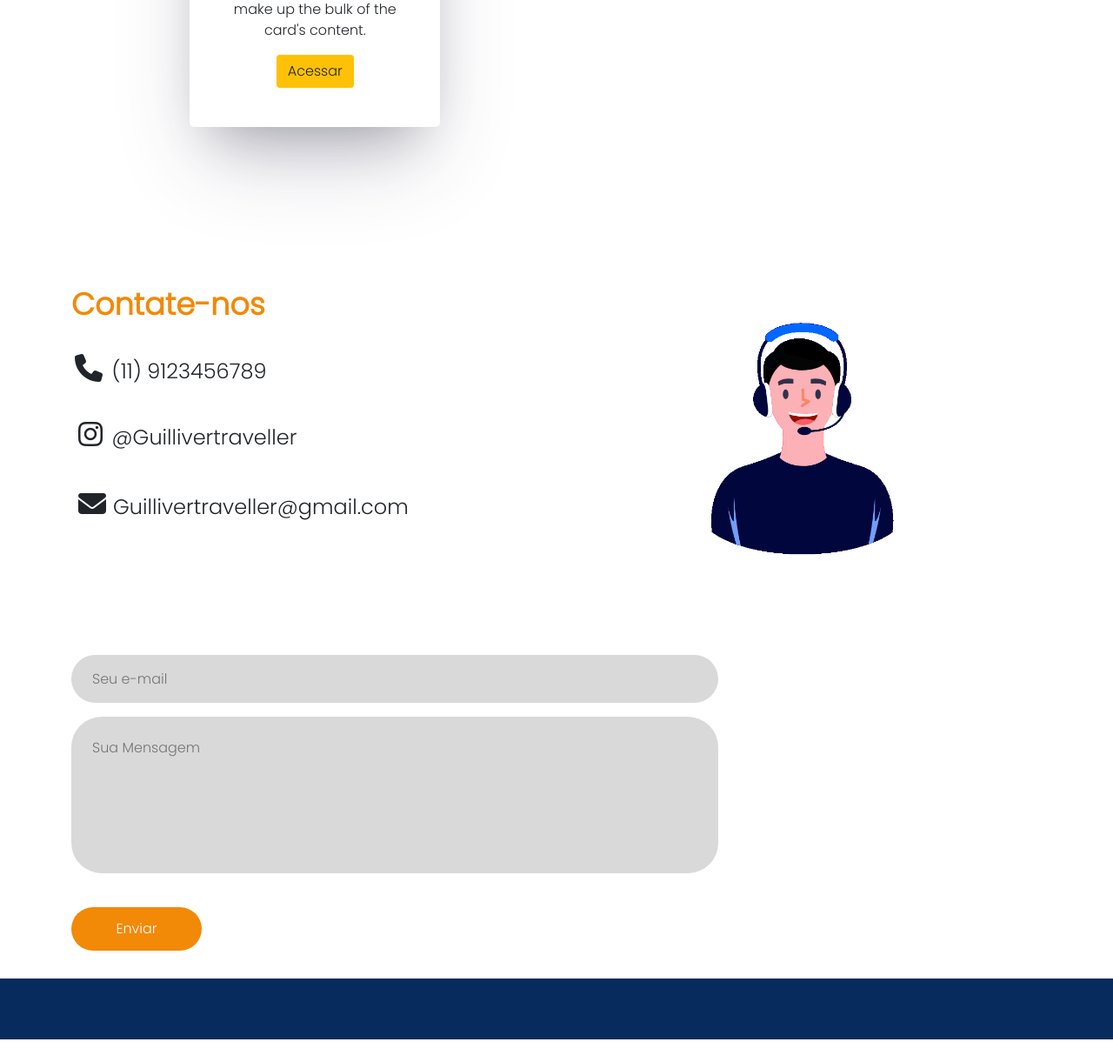
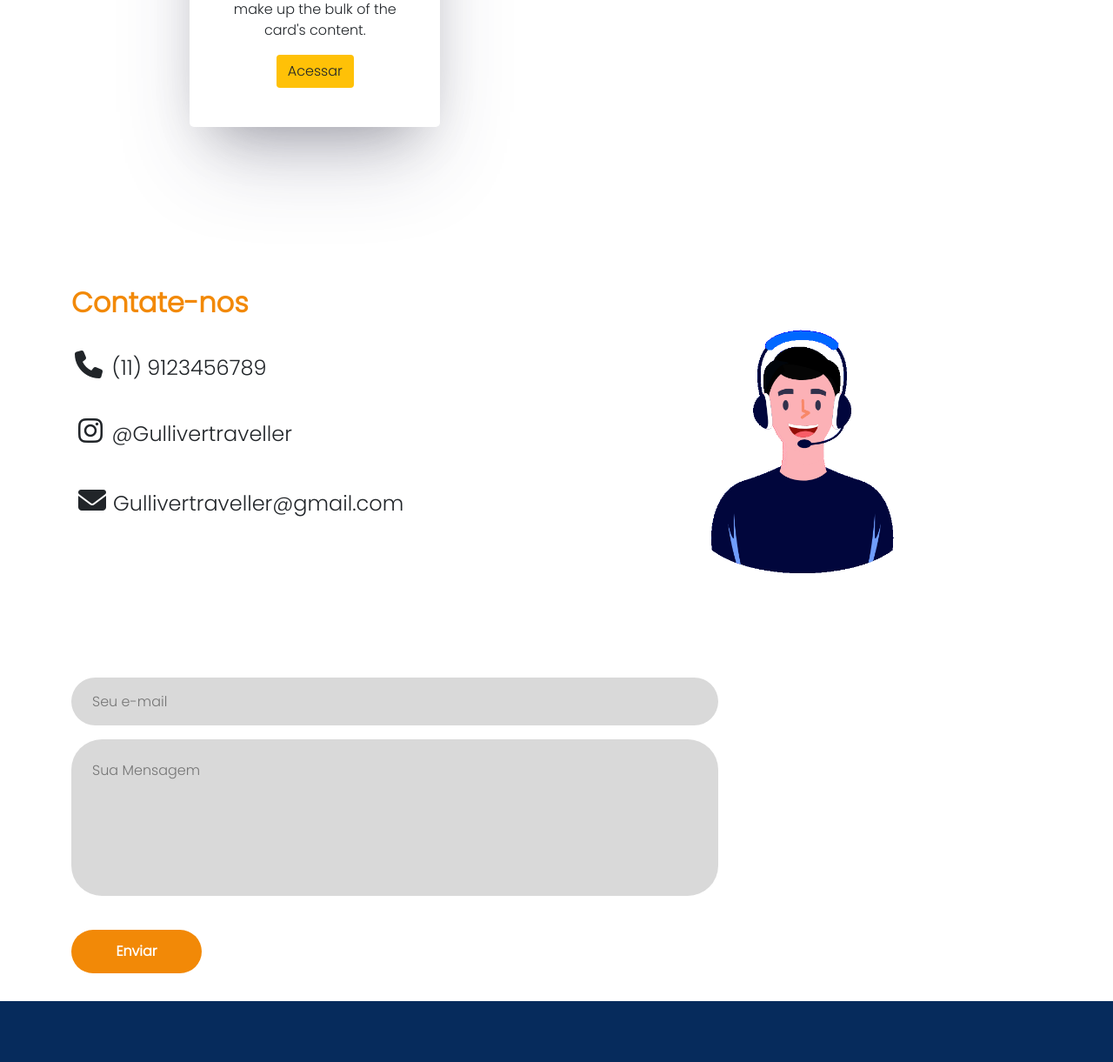
Before and after one commit to DaianedeOliveira/GuiiliverTraveller-Bootstrap, a PHP site: page / in a window 1280 px wide. Shown: the part 4042-5263 px from the top of the page at 87% size. Before the commit the page ends 5237 px from the top, so only its background shows below. Run offline with PHP 8.4, Linux system fonts and the light colour scheme; some libraries are stand-ins or nearby versions.

Commit message:
Atualização | Gulliver Traveller

```diff
--- a/index.css
+++ b/index.css
@@ -1,98 +1,117 @@
 @import url('https://fonts.googleapis.com/css2?family=Lato:wght@300&family=Open+Sans:wght@300&family=Poppins:wght@300&family=Roboto:wght@300&display=swap');
 
 
-:root{
+:root {
     --blue-p: #062B5C;
     --orange-p: #F28907;
     --white-p: #FFFFFF;
 }
-*{
+
+* {
     font-family: 'Poppins', sans-serif;
     font-size: 16px;
-    box-sizing: border-box!important;
-}
-body{
-    overflow-x: hidden!important;
-    margin: 0!important;
-    padding: 0!important;
+    box-sizing: border-box !important;
 }
 
-.navbar{
+body {
+    overflow-x: hidden !important;
+    margin: 0 !important;
+    padding: 0 !important;
+}
+
+.navbar {
     background-color: var(--orange-p);
 }
-.navbar a{
-    color: var(--white-p)!important;
+
+.navbar a {
+    color: var(--white-p) !important;
     font-weight: bold;
 }
-.nav-item a:hover{
-    color: var(--blue-p)!important;
+
+.nav-item a:hover {
+    color: var(--blue-p) !important;
 }
-header{
+
+header {
     background-color: var(--blue-p);
 }
-header .navbar-brand{
+
+header .navbar-brand {
     padding-left: 8rem;
 }
-header .nav-item{
+
+header .nav-item {
     padding: 0.9rem;
 }
-header .nav-item:last-child{
+
+header .nav-item:last-child {
     padding-right: 10.5rem;
 }
-.dropdown-menu{
-    background-color: var(--orange-p)!important;
+
+.dropdown-menu {
+    background-color: var(--orange-p) !important;
 }
-.dropdown-menu a:hover{
-    background-color: var(--blue-p)!important;
-    color: var(--white-p)!important;
+
+.dropdown-menu a:hover {
+    background-color: var(--blue-p) !important;
+    color: var(--white-p) !important;
 }
-.cabecalho-banner{
+
+.cabecalho-banner {
     padding-top: 5rem;
 }
-.mold-oval{
+
+.mold-oval {
     width: 241px;
     height: 309px;
-    border: 11px solid var(--orange-p) ;
+    border: 11px solid var(--orange-p);
     border-radius: 100px;
     background-image: url(imgs/img1.svg);
     background-size: cover;
 }
-.mold-oval-sec{
+
+.mold-oval-sec {
     width: 241px;
     height: 309px;
     margin-top: 5rem;
-    border: 11px solid var(--orange-p) ;
+    border: 11px solid var(--orange-p);
     border-radius: 100px;
     background-image: url(imgs/img-2.svg);
     background-size: 120%;
     background-position: 16%;
     background-repeat: no-repeat;
 }
-.texto-1{
+
+.texto-1 {
     padding-top: 5rem;
     color: var(--white-p);
 }
-.texto-1 h1{
+
+.texto-1 h1 {
     margin-bottom: 2rem;
     font-size: 2rem;
     font-weight: 900;
 }
-.texto-1 p{
+
+.texto-1 p {
     margin-bottom: 2rem;
     text-align: left;
 }
-.texto-1 img{
+
+.texto-1 img {
     width: 35px;
     height: 35px;
 }
-.botao-login{
+
+.botao-login {
     width: 220px;
     height: 60px;
-    background-color: var(--orange-p)!important;
-    color: var(--white-p)!important;
-    border-radius: 35px!important;
+    background-color: var(--orange-p) !important;
+    color: var(--white-p) !important;
+    border-radius: 35px !important;
 }
-.botao-login:hover{
+
+.botao-login:hover {
     background-color: rgb(143, 143, 143);
     cursor: pointer;
     font-weight: bold;
@@ -100,53 +119,60 @@
     transition: all 0.5s;
 }
 
-.barra-busca{
-    width: 75%!important;
-    height: 60px!important;
+.barra-busca {
+    width: 75% !important;
+    height: 60px !important;
     margin-top: 8rem;
     margin-left: 15%;
     margin-right: 15%;
 }
-.barra-busca input{
-    border-top-left-radius: 35px!important;
-    border-bottom-left-radius: 35px!important;
+
+.barra-busca input {
+    border-top-left-radius: 35px !important;
+    border-bottom-left-radius: 35px !important;
 }
-.barra-busca button{
-    border-top-right-radius: 35px!important;
-    border-bottom-right-radius: 35px!important;
+
+.barra-busca button {
+    border-top-right-radius: 35px !important;
+    border-bottom-right-radius: 35px !important;
     background-color: var(--orange-p);
     color: var(--white-p);
     font-weight: 300;
 }
 
-.waves{
-    width: 100%!important;
+.waves {
+    width: 100% !important;
     margin: 0;
     padding: 0;
     transform: rotate(180deg);
 }
-.sec-1{
+
+.sec-1 {
     background-color: var(--white-p);
     padding-top: 5rem;
 }
-.sec-1 h1{
+
+.sec-1 h1 {
     padding-bottom: 2rem;
     font-size: 2rem;
     font-weight: 900;
     color: var(--blue-p);
 }
-.icone-servicos{
+
+.icone-servicos {
     width: 150px;
     height: auto;
     margin-right: 6.5rem;
     border-radius: 100px;
 }
-.icone-servicos img{
+
+.icone-servicos img {
     width: 180px;
     height: 180px;
     margin-left: 6rem;
 }
-.icone-servicos h2{
+
+.icone-servicos h2 {
     width: 215px;
     height: 32px;
     padding-top: 0.5rem;
@@ -158,12 +184,14 @@
     border-radius: 35px;
 
 }
-.sec-2{
+
+.sec-2 {
     background-color: var(--orange-p);
     margin-top: 3rem;
     padding-top: 3rem;
 }
-.borda-titulo{
+
+.borda-titulo {
     width: 350px;
     height: 42px;
     margin-bottom: 2rem;
@@ -172,104 +200,98 @@
     background-color: var(--blue-p);
     border-radius: 35px;
 }
-.borda-titulo h1{
+
+.borda-titulo h1 {
     font-size: 1.5rem;
     color: var(--white-p);
 }
-.card{
+
+.card {
     width: 350px;
     height: 400px;
-    background-color: transparent!important;
-    border-radius: 35px!important;
+    background-color: transparent !important;
+    border-radius: 35px !important;
 }
-.card img{
+
+.card img {
     width: 350px;
     height: 400px;
     border-radius: 35px;
 }
-.card-title{
+
+.card-title {
     font-size: 1.2rem;
     font-weight: 700;
 }
-.aval-stars{
+
+.aval-stars {
     margin-bottom: 2rem;
     -webkit-text-stroke-width: 1px;
     -webkit-text-stroke-color: #000;
     color: #FFD600;
 }
 
-
-.historia{
-    background-color: #062B5C;
-    box-shadow: 0px 20px 1px 0.5px  #F28907;
-    color:#D9D9D9 ;
-    padding: 5px;
-}
-
-.box{
+.box {
     color: #000;
     cursor: pointer;
 }
 
-.box:hover{
+.box:hover {
     background-color: #062B5C;
     cursor: pointer;
     color: #000;
     transform: scale(1.1);
     transition: all 0.5s;
 }
-.informacoes-contato{
+
+.informacoes-contato {
     padding-top: 8rem;
 }
-.informacoes-contato h2{
+
+.informacoes-contato h2 {
     font-size: 1.5rem;
     font-weight: 500;
     margin-top: 2rem;
 }
-.informacoes-contato  i{
+
+.informacoes-contato i {
     font-size: 2rem;
-
 }
 
-.informacoes-contato > h2 {
-    cursor: pointer;
-
-}
-
-.informacoes-contato > h2:hover{
-    color: #5e6165;
-
-
-}
-.assistant-virtual{
+.assistant-virtual {
     width: 540px;
     height: 520px;
 }
 
-.formulario-contato h1{
+.formulario-contato h1 {
     font-size: 2rem;
     font-weight: 900;
     color: var(--orange-p);
 }
-.formulario-contato input, textarea{
+
+.formulario-contato input,
+textarea {
     margin-top: 2rem;
     margin-bottom: 1rem;
     border: none;
     border-radius: 35px;
     background-color: #D9D9D9;
 }
-.email{
+
+.email {
     width: 689px;
     height: 55px;
     padding: 1.5rem;
 }
-.mensagem{
+
+.mensagem {
     width: 689px;
     height: 180px;
     padding: 1.5rem;
     resize: none;
 }
-.botao-enviar{
+
+.botao-enviar {
     width: 150px;
     height: 50px;
     margin-top: 2rem;
@@ -278,19 +300,30 @@
     color: var(--white-p);
     border: none;
     border-radius: 35px;
+    font-weight: bold;
+
 }
-.final-rodape{
+
+
+.botao-enviar:hover {
+    transform: scale(1.1);
+    transition: all 0.5s;
+}
+
+.final-rodape {
     height: 70px;
     background-color: var(--blue-p);
 }
 
-.serviços{
+.serviços {
     padding-top: 60px;
     padding-bottom: 50px;
 }
 
 
-.carro-img, .carro-img1, .carro-img2{
+.carro-img,
+.carro-img1,
+.carro-img2 {
     width: 350px;
     height: 500px;
     display: inline-block;
@@ -304,18 +337,36 @@
 }
 
 
-.titulo_carro{
-font-weight: bolder;
-color: #073673;
-font-size: 32px;
+.titulo_carro {
+    font-weight: bolder;
+    color: #073673;
+    font-size: 32px;
+
 
 }
-.card-carro{
+
+.card-carro {
     cursor: pointer;
     border-radius: 10px;
 }
 
-.card-carro:hover{
+.card-carro:hover {
     transform: scale(1.1);
     transition: all 0.5s;
 }
+
+.titulo-contact {
+    font-size: 32px;
+    color: hsl(33, 94%, 49%);
+    font-weight: bolder;
+
+}
+
+.contact {
+    cursor: pointer;
+}
+
+.contact:hover {
+    color: #7e7e7e;
+    font-style: italic;
+}
--- a/index.html
+++ b/index.html
@@ -6,6 +6,8 @@
   <meta charset="utf-8">
   <meta name="viewport" content="width=device-width, initial-scale=1">
   <link rel="stylesheet" href="index.css">
+  <link rel="icon" type="imagem/png" href="/imgs/Airplane.png - Atalho.lnk" />
+
   <!-- Bootstrap CSS -->
   <link href="https://cdn.jsdelivr.net/npm/bootstrap@5.1.3/dist/css/bootstrap.min.css" rel="stylesheet"
     integrity="sha384-1BmE4kWBq78iYhFldvKuhfTAU6auU8tT94WrHftjDbrCEXSU1oBoqyl2QvZ6jIW3" crossorigin="anonymous">
@@ -13,9 +15,8 @@
     integrity="sha512-KfkfwYDsLkIlwQp6LFnl8zNdLGxu9YAA1QvwINks4PhcElQSvqcyVLLD9aMhXd13uQjoXtEKNosOWaZqXgel0g=="
     crossorigin="anonymous" referrerpolicy="no-referrer" />
   <script src async="index.js"> </script>
-  <link rel="icon" type="imagem/png" href="/imgs/Airplane.png" />
 
-  <title>GuilliverTraveller</title>
+  <title>GulliverTraveller</title>
 </head>
 
 <body>
@@ -24,14 +25,11 @@
     <div class="container-fluid p-0">
       <nav class="navbar navbar-expand-lg navbar-light">
         <div class="container-fluid">
-          <a class="navbar-brand" href="#"> <img class="logo" src="imgs/logo1.svg" alt="logo"></a>
+          <a class="navbar-brand" href="#"><img src="imgs/logo1 (2).svg" alt=""></a>
           <button class="navbar-toggler" type="button" data-bs-toggle="collapse" data-bs-target="#navbarNavDropdown"
             aria-controls="navbarNavDropdown" aria-expanded="false" aria-label="Toggle navigation">
-
             <span class="navbar-toggler-icon"></span>
           </button>
-
-
           <div class="collapse navbar-collapse" id="navbarNavDropdown">
             <div class="ms-auto"></div>
             <ul class="navbar-nav">
@@ -44,10 +42,9 @@
               <li class="nav-item">
                 <a class="nav-link" href="#">Alugar Carros</a>
               </li>
-
               <li class="nav-item dropdown">
-                <a class="nav-link dropdown-toggle" href="#" id="navbarDropdownMenuLink" ata-toggle="dropdown"
-                  aria-haspopup="true" aria-expanded="false">
+                <a class="nav-link dropdown-toggle" href="#" id="navbarDropdownMenuLink" role="button"
+                  data-bs-toggle="dropdown" aria-expanded="false">
                   Mais
                 </a>
                 <ul class="dropdown-menu" aria-labelledby="navbarDropdownMenuLink">
@@ -58,17 +55,12 @@
                   <li><a class="dropdown-item" href="#">Entretenimento</a></li>
                 </ul>
               </li>
-
-
-
-
-
             </ul>
-
           </div>
         </div>
       </nav>
     </div>
+
 
     <div class="container cabecalho-banner">
       <div class="row">
@@ -87,19 +79,20 @@
         <div class="col-lg-4  col-sm-12 col-xs-12 texto-1">
           <h1>Bem-Vindo(a)! ✈️</h1>
 
-          <p class="text-left"> Guilliver Traveller conta todas as suas aventuras e desbravamentos pelos confins do
+          <p class="text-left"> Gulliver Traveller conta todas as suas aventuras e desbravamentos pelos confins do
             mundo trazendo, para seus leitores, dicas de viagens e de lugares poucos explorados pelos turistas menos
             experientes. Em seu blog, os viajantes encontram indicações de hospedagens, alugar carro e
             gastronomia.</p>
 
-          <button type="button" class="btn btn-outline-secondary botao-login">Login</button>
+          <button type="button" class="btn btn-outline-secondary botao-login" style="font-weight: bold;">Login</button>
         </div>
         <div class="row">
           <div class="col-md-12">
             <div class="input-group mb-3 barra-busca">
               <input type="search" class="form-control" placeholder="Pesquise algo..." aria-label="Pesquise algo..."
                 aria-describedby="button-addon2">
-              <button class="btn btn-outline-secondary botao-busca" type="button" id="button-addon2">Buscar</button>
+              <button class="btn btn-outline-secondary botao-busca" type="button" id="button-addon2"
+                style="font-weight:bold">Buscar</button>
             </div>
           </div>
         </div>
@@ -223,7 +216,8 @@
           </div>
 
           <div class="carro-img" style="width: 18rem;">
-        <img src="https://garagem360.com.br/wp-content/uploads/2021/08/ALTA20-1.jpeg" class="card-carro card-img-top" alt="Imagem de um carro">
+            <img src="https://garagem360.com.br/wp-content/uploads/2021/08/ALTA20-1.jpeg"
+              class="card-carro card-img-top" alt="Imagem de um carro">
             <div class="card-body">
               <h5 class="card-title">Card title</h5>
               <p class="card-text">Some quick example text to build on the card title and make up the bulk of the card's
@@ -259,22 +253,23 @@
       <div class="row">
         <div class="col-md-6 col-12 informacoes-contato">
 
-          <h1 class="display1" style="color:  #F28907; font-weight: 800; font-size: 35px; font-weight: bold;">
+          <h1 class="titulo-contact">
             Contate-nos</h1>
 
-          <h2> <i class="fa-solid fa-phone p-1"></i> (11) 9123456789</h2>
-          <h2> <i class="fab fa-fw fa-instagram p-2"></i> @Guillivertraveller</h2>
-          <h2><i class="fa-solid fa-envelope  p-2"></i>Guillivertraveller@gmail.com</h2>
+          <h2 class="contact"> <i class="fa-solid fa-phone p-1"></i> (11) 9123456789</h2>
+          <h2 class="contact"> <i class="fab fa-fw fa-instagram p-2"></i> @Gullivertraveller</h2>
+          <h2 class="contact"><i class="fa-solid fa-envelope  p-2"></i>Gullivertraveller@gmail.com</h2>
         </div>
         <div class="col-md-6 col-sm-12 col-12">
-          <img src="imgs/call-center.gif" class="assistant-virtual col-12" alt="assistente virtual">
+          <img src="imgs/call-center (1).gif" class="assistant-virtual col-12 img-fluid" alt="assistente virtual">
         </div>
       </div>
       <div class="row">
         <div class="col-md-12 col-sm-6 col-xs-2">
-          <form action="POST" class="formulario-contato">
+          <form action="https://formsubmit.co/annee.02021@gmail.com" method="POST" class="formulario-contato">
 
-            <input type="e-mail" placeholder="Seu e-mail" class="col-lg-8 col-md-6 col-sm-12 col-12 email">
+            <input type="e-mail" placeholder="Seu e-mail" name="email" required
+              class="col-lg-8 col-md-6 col-sm-12 col-12 email">
 
             <textarea placeholder="Sua Mensagem" class="col-lg-8 col-md-6 col-sm-12 col-12 mensagem"></textarea>
             <div class="col-md-12 col-sm-12 col-12">
@@ -294,6 +289,8 @@
     </div>
   </footer>
 
+
+
   <!-- Script para incrementar plugin de libras no site-->
   <div vw class="enabled">
     <div vw-access-button class="active"></div>
@@ -306,6 +303,9 @@
     new window.VLibras.Widget('https://vlibras.gov.br/app');
   </script>
 
+  <script src="index.js"></script>
+
+
 
 </body>
 
--- a/index.js
+++ b/index.js
@@ -0,0 +1,12 @@
+const options = {
+	method: 'GET',
+	headers: {
+		'X-RapidAPI-Key': 'a59740a56emsh0a90e953461916ep1d2987jsn39b29f98178d',
+		'X-RapidAPI-Host': 'hotels4.p.rapidapi.com'
+	}
+};
+
+fetch('https://hotels4.p.rapidapi.com/locations/v2/search?query=Brazil&locale=en_US&currency=USD', options)
+	.then(response => response.json())
+	.then(response => console.log(response))
+	.catch(err => console.error(err));
```
Also changed, not shown: imgs/call-center (1).gif (renamed from imgs/call-center.gif), imgs/logo1 (2).svg (added), 1 other file. Lines whose indentation alone changed are shown as unchanged.
